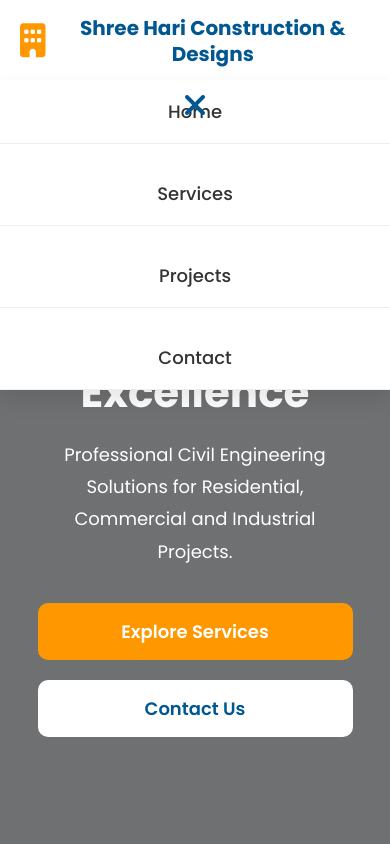
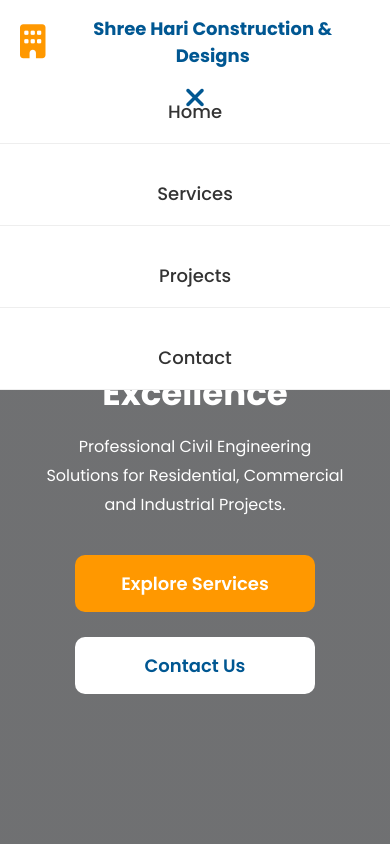
Before and after one commit to sukumaran10/mywebsite, a plain HTML site: page index.html in a window 390 px wide. Both pictures are taken after a click on the element 195 px from the left and 106 px from the top of the page. Shown: the top 844 px of the page. Drawn offline with Linux system fonts and the light colour scheme.

Commit message:
Improved mobile responsive design

```diff
--- a/index.html
+++ b/index.html
@@ -44,7 +44,7 @@
 
         </div>
 
-        <nav>
+        <nav id="mobileMenu">
 
             <a href="#home">Home</a>
 
--- a/script.js
+++ b/script.js
@@ -254,34 +254,35 @@ window.addEventListener("scroll", () => {
 
 });
 
-const menu = document.querySelector(".menu-toggle");
+const menuToggle = document.querySelector(".menu-toggle");
 const menuIcon = document.querySelector(".menu-toggle i");
-const nav = document.querySelector("nav");
+const mobileMenu = document.querySelector("#mobileMenu");
 
-menu.addEventListener("click", () => {
+menuToggle.addEventListener("click",()=>{
 
-    nav.classList.toggle("active");
+    mobileMenu.classList.toggle("active");
 
-    if (nav.classList.contains("active")) {
+    if(mobileMenu.classList.contains("active")){
 
         menuIcon.classList.remove("fa-bars");
-        menuIcon.classList.add("fa-times");
+        menuIcon.classList.add("fa-xmark");
 
-    } else {
+    }else{
 
-        menuIcon.classList.remove("fa-times");
+        menuIcon.classList.remove("fa-xmark");
         menuIcon.classList.add("fa-bars");
 
     }
 
 });
-document.querySelectorAll("nav a").forEach(link => {
 
-    link.addEventListener("click", () => {
+document.querySelectorAll("#mobileMenu a").forEach(link=>{
 
-        nav.classList.remove("active");
+    link.addEventListener("click",()=>{
 
-        menuIcon.classList.remove("fa-times");
+        mobileMenu.classList.remove("active");
+
+        menuIcon.classList.remove("fa-xmark");
         menuIcon.classList.add("fa-bars");
 
     });
--- a/style.css
+++ b/style.css
@@ -1433,32 +1433,55 @@ color:#005792;
 /* ==========================
    MOBILE HEADER
 ========================== */
+/*==========================
+   MOBILE HEADER
+===========================*/
+
+.menu-toggle{
+    display:none;
+}
 
 @media (max-width:768px){
 
 header{
 
+    position:fixed;
+    top:0;
+    left:0;
+
+    width:100%;
+
+    height:80px;
+
+    background:#fff;
+
     display:flex;
-
     justify-content:space-between;
-
     align-items:center;
 
     padding:15px 20px;
 
-    height:80px;
+    box-shadow:0 5px 20px rgba(0,0,0,.08);
+
+    z-index:1000;
 
 }
 
 .logo{
 
     display:flex;
-
     align-items:center;
-
     gap:10px;
 
-    width:auto;
+}
+
+.logo span{
+
+    font-size:18px;
+
+    font-weight:700;
+
+    color:#005792;
 
 }
 
@@ -1468,30 +1491,26 @@ header{
 
 }
 
-.logo span{
-
-    font-size:20px;
-
-    font-weight:700;
-
-    line-height:1.3;
-
-}
-
 .menu-toggle{
 
-    display:block;
-
-    font-size:32px;
+    display:flex;
+
+    justify-content:center;
+
+    align-items:center;
+
+    width:45px;
+
+    height:45px;
+
+    cursor:pointer;
+
+    font-size:28px;
 
     color:#005792;
 
-    cursor:pointer;
-
     z-index:1001;
 
-    position:relative;
-
 }
 
 nav{
@@ -1504,99 +1523,49 @@ nav{
 
     width:100%;
 
-    background:#fff;
+    background:white;
 
     display:flex;
 
     flex-direction:column;
 
+    transition:.35s ease;
+
+    z-index:999;
+
+}
+
+nav.active{
+
+    left:0;
+
+}
+
+nav a{
+
+    padding:18px;
+
     text-align:center;
 
-    transition:.35s;
-
-    box-shadow:0 10px 20px rgba(0,0,0,.1);
-
-    z-index:999;
-
-}
-
-nav.active{
-
-    left:0;
-
-}
-
-nav a{
-
-    padding:18px;
-
     border-bottom:1px solid #eee;
 
+    text-decoration:none;
+
+    color:#333;
+
     font-size:18px;
 
 }
 
-}
-/* ==========================================
-   MOBILE HERO SECTION
-========================================== */
-
-/* ==========================
-   MOBILE HERO FIX
-========================== */
-
-@media (max-width:768px){
-
 .hero{
 
-    min-height:100vh;
-
-    height:auto;
-
     padding-top:170px;
 
-    padding-right:20px;
-
-    padding-bottom:60px;
-
-    padding-left:20px;
-
-}
-
-.hero h1{
-
-    font-size:42px;
-
-    line-height:1.2;
-
-}
-
-.hero p{
-
-    font-size:18px;
-
-    line-height:1.8;
-
-}
-
-.hero-buttons{
-
-    flex-direction:column;
-
-    gap:20px;
-
-}
-
-.btn,
-.btn2{
-
-    width:100%;
-
-    max-width:320px;
-
-}
-
-}
+}
+
+}
+
+
 /* =========================
          THE END
 ========================= */
```
